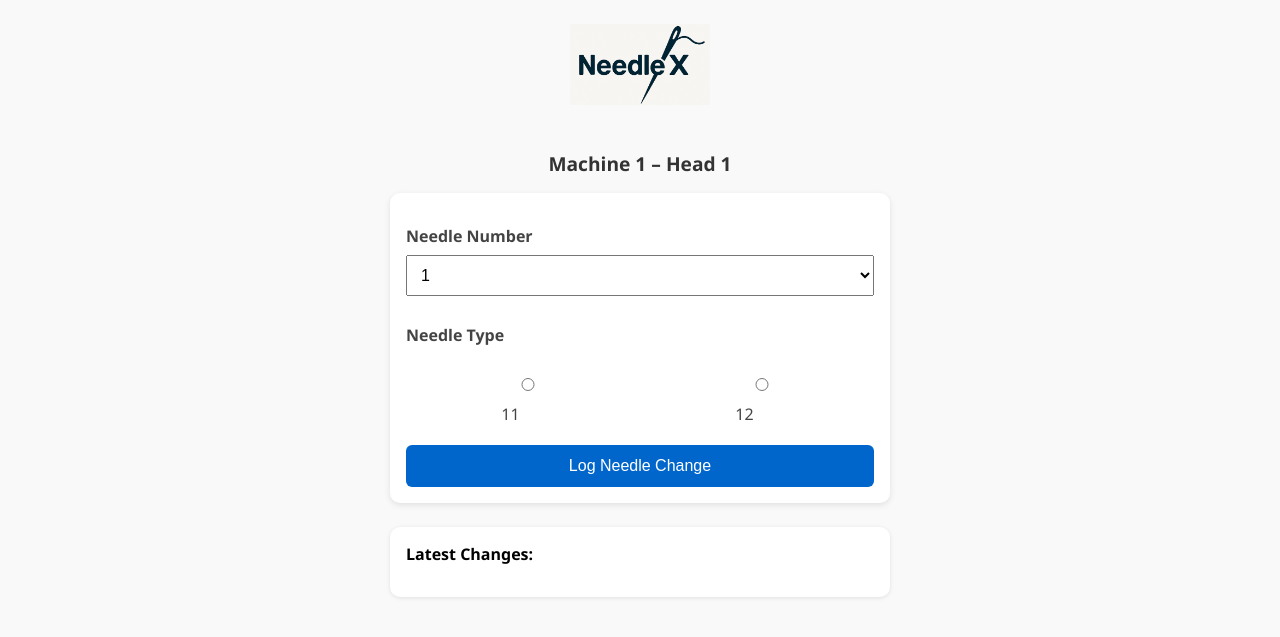
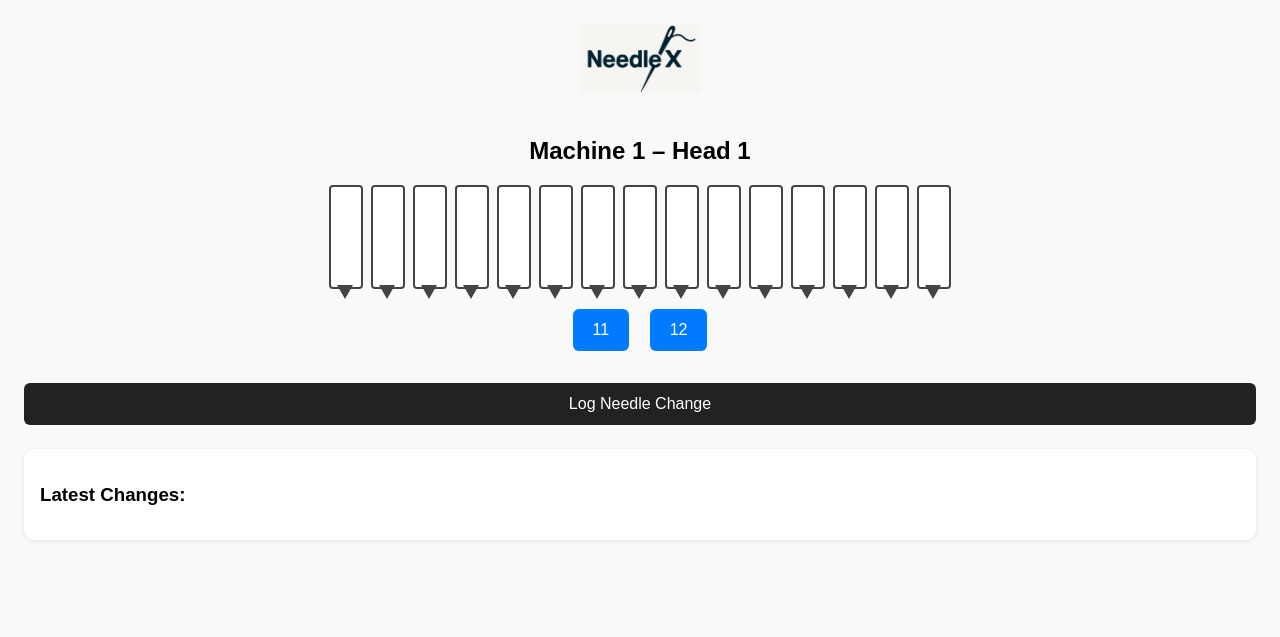
Before and after one commit to gigtarget/needlex, a Flask app: page /head/1/1 in a window 1280 px wide. Shown: the top 637 px of the page. Run offline with Flask 3, Linux system fonts and the light colour scheme.

Commit message:
Update head_view.html

```diff
--- a/app/templates/head_view.html
+++ b/app/templates/head_view.html
@@ -1,119 +1,119 @@
 <!DOCTYPE html>
 <html lang="en">
 <head>
-    <meta name="viewport" content="width=device-width, initial-scale=1.0">
+    <meta name="viewport" content="width=device-width, initial-scale=1">
     <title>Needle Tracker</title>
     <style>
         body {
-            font-family: 'Segoe UI', sans-serif;
-            background-color: #f9f9f9;
-            margin: 0;
-            padding: 0 16px;
+            font-family: sans-serif;
+            background: #f9f9f9;
             text-align: center;
-        }
-
-        .container {
-            max-width: 500px;
-            margin: auto;
-            padding: 24px 0;
+            padding: 16px;
         }
 
         .logo {
-            width: 140px;
-            margin-bottom: 24px;
+            width: 120px;
+            margin-bottom: 20px;
         }
 
-        h2 {
-            font-size: 1.2rem;
-            margin-bottom: 16px;
-            color: #333;
+        .needle-grid {
+            display: flex;
+            flex-wrap: wrap;
+            justify-content: center;
+            gap: 8px;
+            margin: 20px 0;
         }
 
-        form {
-            background-color: #fff;
-            padding: 16px;
-            border-radius: 10px;
-            box-shadow: 0 2px 6px rgba(0,0,0,0.1);
+        .needle {
+            width: 30px;
+            height: 100px;
+            background: white;
+            border: 2px solid #444;
+            border-radius: 4px;
+            position: relative;
+            cursor: pointer;
         }
 
-        label {
-            display: block;
-            text-align: left;
-            font-weight: bold;
-            margin-top: 16px;
-            color: #444;
+        .needle::after {
+            content: "";
+            position: absolute;
+            bottom: -12px;
+            left: 6px;
+            width: 0;
+            height: 0;
+            border-left: 8px solid transparent;
+            border-right: 8px solid transparent;
+            border-top: 14px solid #444;
         }
 
-        select, input[type="radio"] {
-            font-size: 1rem;
-            padding: 10px;
-            width: 100%;
-            margin-top: 8px;
-            margin-bottom: 12px;
+        .needle.selected {
+            background-color: #2ecc71;
+            border-color: #2ecc71;
         }
 
-        .radio-group {
-            display: flex;
-            justify-content: space-around;
-            margin-top: 8px;
+        .type-buttons {
+            margin: 16px 0;
         }
 
-        .radio-group label {
-            font-weight: normal;
+        .type-buttons button {
+            padding: 12px 20px;
+            font-size: 1rem;
+            margin: 0 8px;
+            border: none;
+            border-radius: 6px;
+            background-color: #007bff;
+            color: white;
         }
 
-        button {
-            background-color: #0066cc;
+        #submit-btn {
+            margin-top: 16px;
+            padding: 12px 20px;
+            font-size: 1rem;
+            background-color: #222;
             color: white;
-            font-size: 1rem;
-            padding: 12px;
-            width: 100%;
             border: none;
             border-radius: 6px;
-            margin-top: 20px;
+            width: 100%;
         }
 
         .log-box {
             margin-top: 24px;
-            text-align: left;
             background: #fff;
             padding: 16px;
             border-radius: 10px;
             box-shadow: 0 1px 4px rgba(0,0,0,0.1);
-        }
-
-        .log-box h3 {
-            margin-top: 0;
-            font-size: 1rem;
+            text-align: left;
         }
 
         .log-box ul {
-            padding-left: 16px;
+            padding-left: 20px;
         }
     </style>
 </head>
 <body>
 
-    <div class="container">
     <img src="{{ url_for('static', filename='img/logo.png') }}" class="logo" alt="Logo">
 
     <h2>Machine {{ machine_id }} – Head {{ head_id }}</h2>
 
     <form method="POST">
-            <label for="needle_number">Needle Number</label>
-            <select name="needle_number" id="needle_number" required>
+        <!-- Needle selection visual -->
+        <div class="needle-grid">
             {% for i in range(1, 16) %}
-                    <option value="{{ i }}">{{ i }}</option>
+                <div class="needle" data-id="{{ i }}"></div>
             {% endfor %}
-            </select>
-
-            <label>Needle Type</label>
-            <div class="radio-group">
-                <label><input type="radio" name="needle_type" value="11" required> 11</label>
-                <label><input type="radio" name="needle_type" value="12" required> 12</label>
         </div>
 
-            <button type="submit">Log Needle Change</button>
+        <input type="hidden" name="needle_number" id="needle_number" required>
+        <input type="hidden" name="needle_type" id="needle_type" required>
+
+        <!-- Type selector -->
+        <div class="type-buttons">
+            <button type="button" onclick="selectType(11)">11</button>
+            <button type="button" onclick="selectType(12)">12</button>
+        </div>
+
+        <button type="submit" id="submit-btn">Log Needle Change</button>
     </form>
 
     <div class="log-box">
@@ -124,7 +124,24 @@
             {% endfor %}
         </ul>
     </div>
-    </div>
 
+    <script>
+        const needles = document.querySelectorAll('.needle');
+        const needleInput = document.getElementById('needle_number');
+        const typeInput = document.getElementById('needle_type');
+
+        needles.forEach(n => {
+            n.addEventListener('click', () => {
+                needles.forEach(m => m.classList.remove('selected'));
+                n.classList.add('selected');
+                needleInput.value = n.dataset.id;
+            });
+        });
+
+        function selectType(val) {
+            typeInput.value = val;
+            alert("Selected Needle Type: " + val);
+        }
+    </script>
 </body>
 </html>
```
Lines whose indentation alone changed are shown as unchanged.
